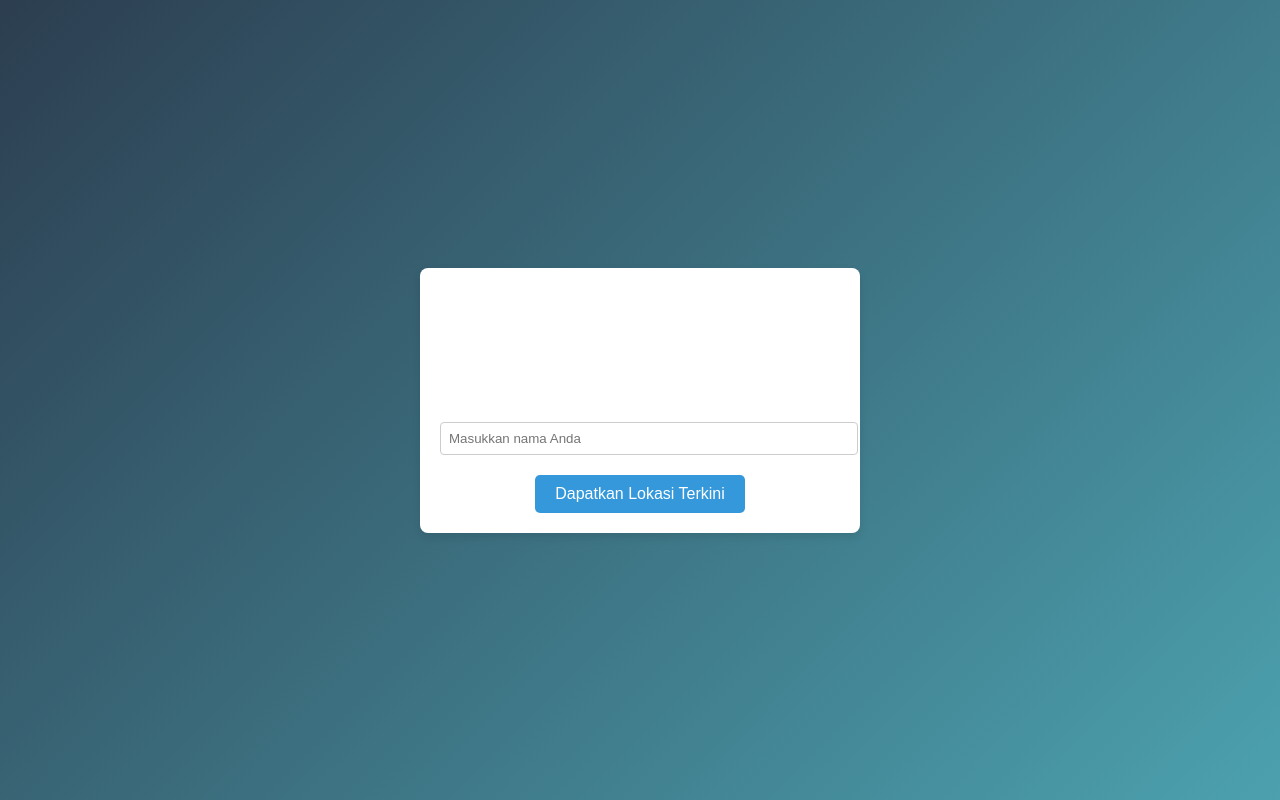
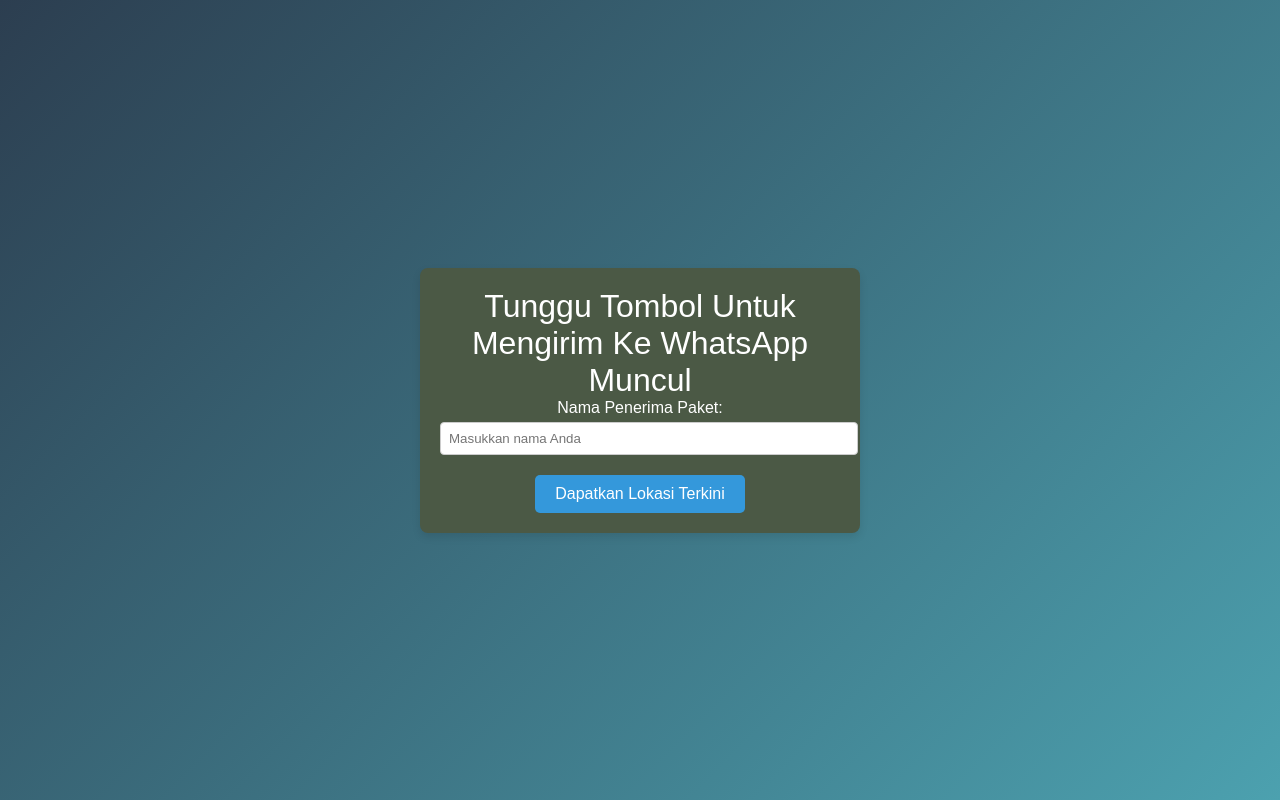
Before and after one commit to TotaOnlineStore2024/Share2, a plain HTML site: page index.html in a window 1280 px wide. Drawn offline with Linux system fonts and the light colour scheme.

Commit message:
Update index.html

```diff
--- a/index.html
+++ b/index.html
@@ -15,7 +15,7 @@
             background-color: #f0f0f0;
         }
         .form-container {
-            background-color: #fff;
+            background-color: #4B5945;
             padding: 20px;
             border-radius: 8px;
             box-shadow: 0 4px 8px rgba(0, 0, 0, 0.1);
```
